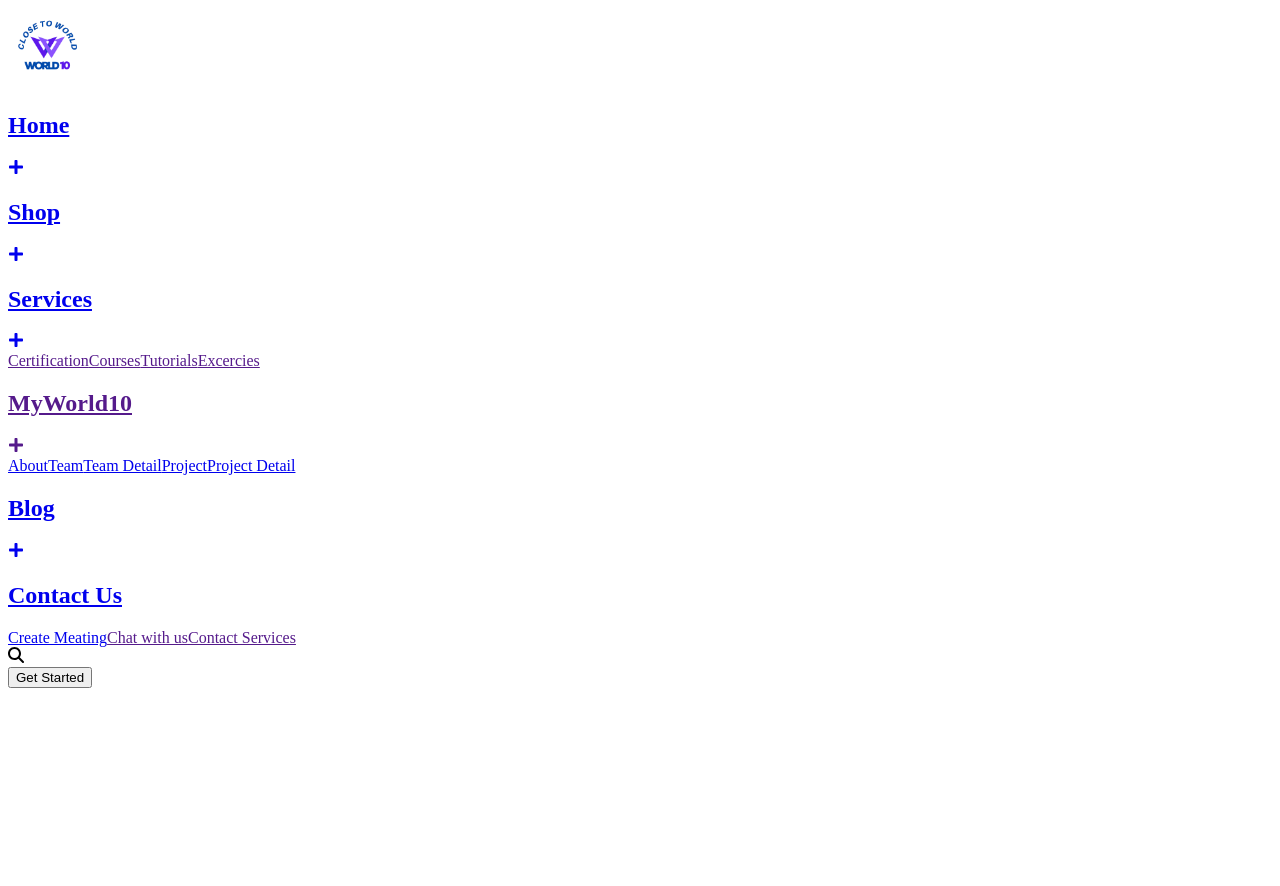
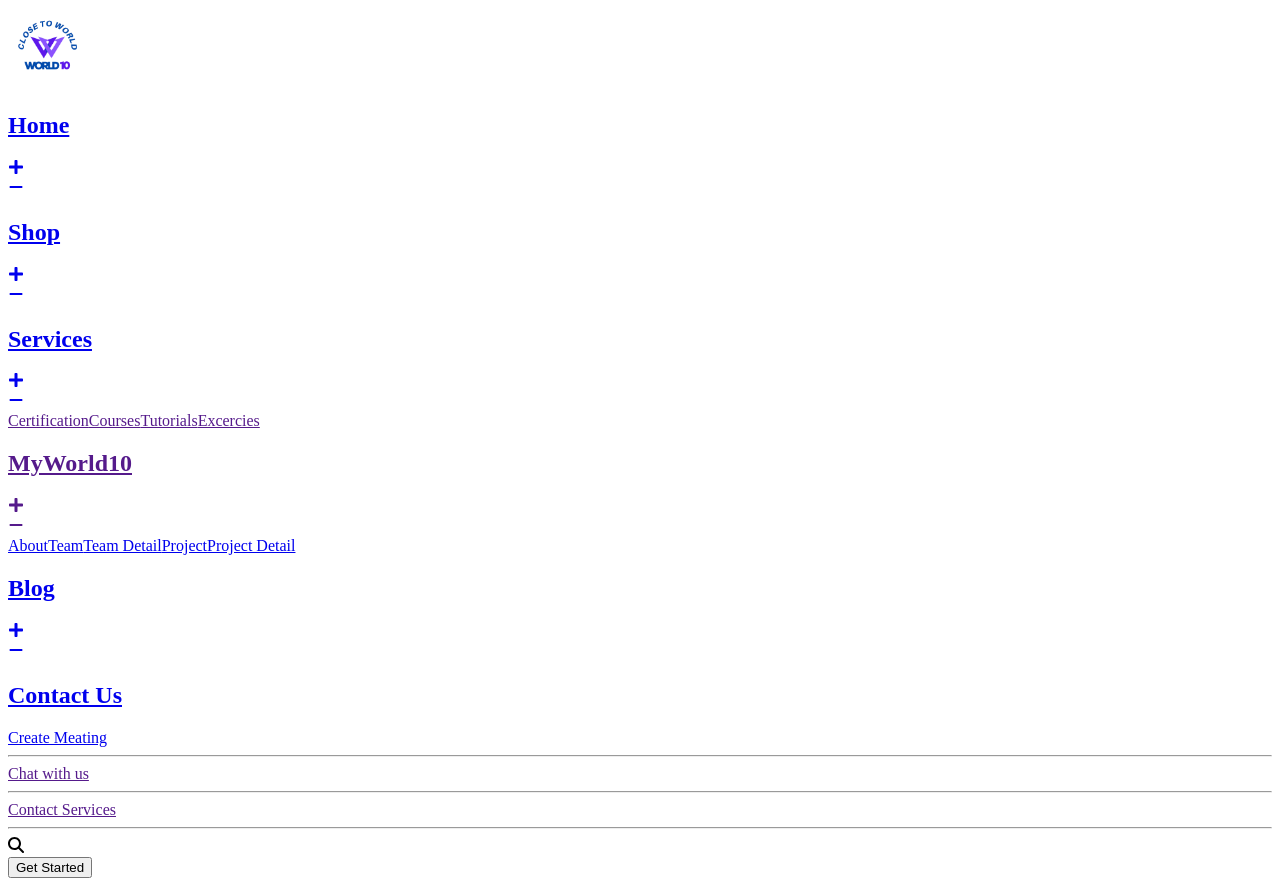
Before and after one commit to MalikWaris007/World10.tech, a Next.js app: page /Components/H/Header in a window 1280 px wide. Before the commit the page ends 800 px from the top, so only its background shows below. Built offline with nearby package versions, Linux system fonts and the light colour scheme.

Commit message:
latest update todays

```diff
--- a/pages/Components/H/Header.tsx
+++ b/pages/Components/H/Header.tsx
@@ -3,11 +3,13 @@
 import React from "react";
 import logo from "@/public/img/logo.webp";
 import { FaPlus } from "react-icons/fa";
-import { FaMagnifyingGlass } from "react-icons/fa6";
+import { FaMagnifyingGlass, FaMinus } from "react-icons/fa6";
 
 const Header = () => {
+
   return (
-    <header className="flex sticky top-0 z-10 justify-between items-center bg-white border border-black w-full">
+   <div className="w-full m-auto">
+     <header className="flex sticky top-0 z-10 justify-between  items-center bg-white border border-black ">
       <div className="pl-6">
         <Link href={""}>
           <Image src={logo} alt="" height={80} />
@@ -17,71 +19,102 @@
         <nav className="navbar flex gap-8">
           <Link
             href={"/"}
-            className="flex gap-2 items-center text-black font-medium"
+            className="navlink hover:after:w-[40px] flex gap-2 items-center text-black font-medium relative"
           >
             <h2 className="text-[#565560] hover:text-[#cb81fa]">Home</h2>
-            <div>
+            <div className="plus">
               <FaPlus />
             </div>
+            <div className="minus">
+              <FaMinus />
+            </div>
           </Link>
-          <Link href={"/ShopPage"} className="flex gap-2 items-center font-medium">
+          <Link
+            href={"/ShopPage"}
+            className="navlink flex gap-2 items-center font-medium relative hover:after:w-[40px]"
+          >
             <h2 className="text-[#565560] hover:text-[#cb81fa]">Shop</h2>
-            <div>
+            <div className="plus">
               <FaPlus />
             </div>
+            <div className="minus">
+              <FaMinus />
+            </div>
           </Link>
-          <div className="dropdown">
-            <Link href={"/Services"} className="flex items-center gap-2 font-medium">
+          <div className="dropdown navlink hover:after:w-[60px]">
+            <Link
+              href={"/Services"}
+              className="navlink flex gap-2 items-center font-medium"
+            >
               <h2 className="text-[#565560] hover:text-[#cb81fa]">Services</h2>
-              <div>
+              <div className="plus">
                 <FaPlus />
               </div>
+              <div className="minus">
+                <FaMinus />
+              </div>
             </Link>
+            <div className="absolute pt-7">
             <div className="dropdown-options">
               <Link href={""}>Certification</Link>
               <Link href={""}>Courses</Link>
               <Link href={""}>Tutorials</Link>
               <Link href={""}>Excercies</Link>
             </div>
+            </div>
           </div>
-          <div className="dropdown">
-            <Link href={""} className="flex items-center gap-2 font-medium">
+          <div className="dropdown navlink hover:after:w-[80px]">
+            <Link
+              href={""}
+              className="navlink flex items-center gap-2 font-medium"
+            >
               <h2 className="text-[#565560] hover:text-[#cb81fa]">MyWorld10</h2>
-              <div>
+              <div className="plus">
                 <FaPlus />
               </div>
+              <div className="minus">
+                <FaMinus />
+              </div>
             </Link>
+            <div className="absolute pt-7">
             <div className="dropdown-options">
-              <Link href={'/About'}>About</Link>
+              <Link href={"/About"}>About</Link>
               <Link href={"/TeamPage"}>Team</Link>
               <Link href={"/TeamDetail"}>Team Detail</Link>
               <Link href={"/ProjectPage"}>Project</Link>
               <Link href={"/ProjectDetailPage"}>Project Detail</Link>
             </div>
+            </div>
           </div>
 
           <Link
             href={"/BlogPage"}
-            className="flex gap-2 items-center font-medium"
+            className="navlink flex gap-2 items-center font-medium relative hover:after:w-[35px]"
           >
             <h2 className="text-[#565560] hover:text-[#cb81fa]">Blog</h2>
-            <div>
+            <div className="plus">
               <FaPlus />
             </div>
+            <div className="minus">
+              <FaMinus />
+            </div>
           </Link>
-          <div className="dropdown">
-            <Link href={"/ContactPage"} className="font-medium">
-              <h2 className="text-[#565560] hover:text-[#cb81fa]">Contact Us</h2>
-
+          <div className="dropdown navlink hover:after:w-[80px]">
+            <Link href={"/ContactPage"} className="navlink font-medium relative">
+              <h2 className="text-[#565560] hover:text-[#cb81fa]">
+                Contact Us
+              </h2>
             </Link>
+            <div className="absolute pt-7">
             <div className="dropdown-options">
-              <Link href={"/CreateMeeting"}>Create Meating</Link>
-              <Link href={""}>Chat with us</Link>
-              <Link href={""}>Contact Services</Link>
+              <Link href={"/CreateMeeting"}>Create Meating</Link><hr/>
+              <Link href={""}>Chat with us</Link><hr />
+              <Link href={""}>Contact Services</Link><hr />
+            </div>
             </div>
           </div>
         </nav>
-        <div className="flex items-center">
+        <div className="flex items-center ">
           <div className="pr-6">
             <FaMagnifyingGlass />
           </div>
@@ -91,6 +124,7 @@
         </div>
       </div>
     </header>
+   </div>
   );
 };
 
--- a/pages/Components/H/HomeSection2.tsx
+++ b/pages/Components/H/HomeSection2.tsx
@@ -5,11 +5,11 @@
 
 const HomeSection2 = () => {
   return (
-    <div className="flex justify-around pt-16">
-      <div>
+    <div className="flex justify-around pt-16 max-[1200px]:justify-center max-[1200px]:gap-8 max-[950px]:flex max-[950px]:flex-col max-[950px]:items-center max-[950px]:px-24">
+      <div className="max-[1200px]:w-[400px] max-[1200px]:h-[400px] max-[950px]:w-full max-[]pl-24">
         <Image src={homesecimg2} alt={""} height={500} width={500} />
       </div>
-      <div className="w-[35%]">
+      <div className="w-[35%] max-[950px]:w-full ">
         <div className="flex gap-2 items-center">
           <h2 className="text-blue-700 text-[20px] font-semibold">About</h2>
           <h2 className="w-[40px] h-[2px] bg-blue-700"></h2>
--- a/pages/Components/H/HomeSection9.tsx
+++ b/pages/Components/H/HomeSection9.tsx
@@ -23,11 +23,11 @@
       <div className='flex justify-center gap-12 pt-12'>
         <div className='pricingCard border-[2px] border-[#cb81fa] h-[420px] w-[320px] rounded-lg'>
             <section className="h-full">
-            <h2 className='onhover text-black font-semibold pt-3 text-[24px] text-center'>Basic Plan</h2>
-            <div className='onhover flex gap-2 items-center justify-center '>
+            <h2 className='text-black font-semibold pt-3 text-[24px] text-center'>Basic Plan</h2>
+            <div className='flex gap-2 items-center justify-center '>
                 <span className='font-bold relative bottom-3 left-2 text-[20px] pl-6'>$</span>
                 <h2 className='text-[75px] font-bold'>12</h2>
-                <p className='onhover text-gray-500 text-[20px] font-semibold'>per month billed annually</p>
+                <p className='text-gray-500 text-[20px] font-semibold'>per month billed annually</p>
             </div>
            <div className='pl-6'>
            <ul className='pl-7 list-disc text-[17px] font-semibold text-gray-600 flex flex-col gap-2'>
--- a/styles/globals.css
+++ b/styles/globals.css
@@ -21,6 +21,99 @@
 .navbar-btn::before {
   @apply bg-[#edd4fe];
 }
+.navlink:hover .minus{
+  @apply block text-[#cb81fa];
+  }
+  .navlink:focus .minus{
+    @apply block;
+  }
+  .navlink:focus .plus{
+    display: none;
+  }
+  .navlink:hover .plus{
+    display: none;
+  }
+  .minus {
+    display: none;
+  }
+  .navlink{
+    @apply cursor-pointer flex items-center hover:text-gray-800;;
+  }
+  nav .navlink:after{
+    content: "";
+    position: absolute;
+    background-color: #cb81fa;
+    height: 3px;
+    width: 0px;
+    left: 0px;
+    bottom: -28px;
+    border-radius: 30px;
+    transition: all 0.4s ease-in-out;
+  }
+  .home{
+    content: "";
+    position: absolute;
+    background-color: #252424;
+    height: 3px;
+    width: 0px;
+    left: 0px;
+    bottom: -4px;
+    border-radius: 30px;
+    transition: all 1s ease-in-out;
+  }
+  .home:after{
+    @apply w-full;
+  }
+  nav .navlink:hover:after {
+
+  }
+
+/* DropDown */
+@keyframes DropdownAnimation{
+  0% {
+    transform: translateZ(200px) transLateY(40px)
+}
+80% {
+    transform: translateZ(-10px) transLateY(0px)
+}
+100% {
+    transform: translateZ(0px) transLateY(0px)
+}
+
+}
+.dropdown {
+  display: inline-block;
+  position: relative;
+  z-index: 999;
+}
+.dropdown-options {
+  @apply   overflow-auto bg-[#edd4fe] text-white;
+  border-bottom-left-radius: 4px;
+  border-bottom-right-radius: 8px;
+  display: none;
+  box-shadow: 0px 10px 10px 0px rgba(0, 0, 0, 0.4);
+  animation-name: DropdownAnimation;
+  animation-duration: 0.5s;
+}
+.dropdown:hover .dropdown-options {
+  @apply transition duration-700;
+  display: block;
+}
+.dropdown-options a {
+  @apply block;
+  display: block;
+  color: #000000;
+  padding: 5px;
+  text-decoration: none;
+  width: 170px;
+  padding: 10px 20px;
+}
+
+.dropdown-options a:hover {
+  color: white;
+  background-color: #cb81fa;
+}
+
 /* DropDown */
 
 .pulse{
@@ -50,42 +143,6 @@
         opacity: 0;
     }
 }
-/*
-.pulse {
-  height: 120px;
-  width: 120px;
-  background: linear-gradient(#8a82fb, #407ed7);
-  border-radius: 50%;
-  display: flex;
-  align-items: center;
-  justify-content: center;
-  font-size: 30px;
-  color: #ffffff;
-}
-.pulse::before,
-.pulse::after {
-  height: 120px;
-  width: 120px;
-  content: "";
-
-  position: absolute;
-  background-color: red;
-  border-radius: 50%;
-  z-index: 9999;
-  opacity: 0.7;
-}
-.pulse::after {
-  animation: pulse 2s ease-out infinite;
-}
-.pulse::before {
-  animation: pulse 2s 1s ease-out infinite;
-}
-@keyframes pulse {
-  100% {
-    transform: scale(2.5);
-    opacity: 0;
-  }
-} */
 /* DropDown */
 .footer-input-arrow svg {
   @apply text-[20px] text-white;
@@ -204,7 +261,7 @@
   color: #808080;
 }
 .homesection6div:hover .homesection6num {
-  @apply bg-black;
+  @apply bg-black transition duration-700;
 }
 .image {
   @apply transition duration-1000;
@@ -261,7 +318,7 @@
 }
 /* pricingCard */
 .pricingCard:hover section {
-  @apply bg-[#cb81fa];
+  @apply bg-[#cb81fa] transition duration-700;
 }
 .pricingCard:hover Button {
   @apply bg-[#edd4fe] text-black;
@@ -399,38 +456,6 @@
 }
 /* team-Experences-Page */
 
-.dropdown {
-  display: inline-block;
-  position: relative;
-  z-index: 999;
-}
-.dropdown-options {
-  display: none;
-  position: absolute;
-  overflow: auto;
-  background-color: #fff;
-  border-radius: 5px;
-  box-shadow: 0px 10px 10px 0px rgba(0, 0, 0, 0.4);
-}
-
-.dropdown:hover .dropdown-options {
-  display: block;
-}
-
-.dropdown-options a {
-  display: block;
-  color: #000000;
-  padding: 5px;
-  text-decoration: none;
-  width: 170px;
-  padding: 10px 20px;
-}
-
-.dropdown-options a:hover {
-  color: #0a0a23;
-  background-color: #ddd;
-  border-radius: 5px;
-}
 
 /* Project Page */
 .ProjectImg1{
@@ -456,6 +481,23 @@
 }
 /* Shop Page */
 
-/* Appointment Section */
+/* Resonsivable */
+@media (min-width: 250px) and (max-width: 1000px){
+  .heroSection{
+    @apply px-10;
+  }
 
-/* Appointment Section */
+  .heroSection p{
+    @apply text-[18px] font-normal;
+  }
+}
+@media (min-width: 480px) and (max-width: 1000px){
+  .heroSection h1{
+    @apply text-[50px] leading-[60px];
+  }
+}
+
+
+
+
+/* Resonsivable */
```
Also changed, not shown: pages/Components/H/HomeSection1.tsx (+7 -7 lines), pages/Components/H/HomeSection4.tsx (+4 -4 lines), pages/Components/IconToggle.tsx (added, +18 -0 lines), 1 other file (tests, documents, lock files or other folders).
